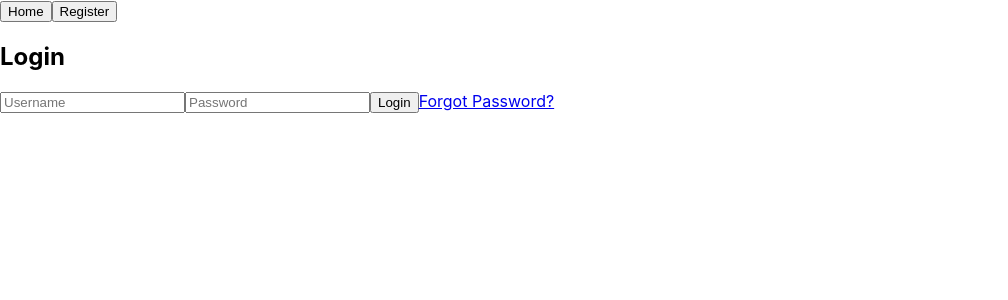
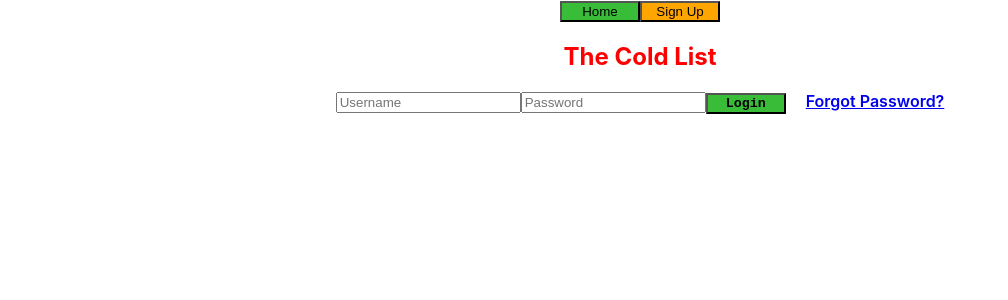
Before and after one commit to ClintTheEngineer/the-cold-list, a React (Create React App) app in the folder client/: page /login in a window 1280 px wide. Shown: the top 300 px of the page, without its empty margins (0-1008 px from the left). Built offline with nearby package versions, Linux system fonts and the light colour scheme.

Commit message:
UI first touches

```diff
--- a/client/src/App.css
+++ b/client/src/App.css
@@ -36,3 +36,56 @@
     transform: rotate(360deg);
   }
 }
+
+
+#login-hdr {
+  text-align: center;
+  color: red;
+}
+
+#login-btn {
+  background-color: rgb(57, 189, 57);
+  width: 80px;
+  font-family:'Courier New', Courier, monospace;
+  font-weight: 700;
+  cursor: pointer;
+}
+
+#reset-pswd {
+  padding-left: 20px;
+  font-weight: 600;
+}
+#home-btn {
+  background-color: rgb(57, 189, 57);
+  width: 80px;
+  cursor: pointer;
+}
+
+#sign-up {
+  background-color: orange;
+  width: 80px;
+  cursor: pointer;
+}
+
+li {
+  list-style-type: none;
+}
+
+.edit-btn {
+  margin-right: 25px;
+  background-color: rgb(75, 75, 236);
+  color: white;
+}
+
+.delete-btn {
+  margin-left: 25px;
+  background-color: red;
+  color: white;
+}
+
+#logout-btn, #addTodo-btn {
+  background-color: rgb(57, 189, 57);
+  width: 80px;
+  cursor: pointer;
+  font-weight: 600;
+}
--- a/client/src/App.js
+++ b/client/src/App.js
@@ -6,7 +6,7 @@ import Register from './components/Register';
 import { Home } from './components/Home';
 import ForgotPassword from './components/ForgotPassword';
 import ResetPassword from './components/ResetPassword';
-
+import appName from './components/Home'
 
 function App() {
   const [token, setToken] = useState('');
@@ -18,7 +18,7 @@ function App() {
     <Route path='/' exact element={<Home />} component={TodoForm} />
     <Route path="/register" element={<Register />} />
     <Route path="*" element={<Navigate to="/" />} />
-    <Route path="/login" exact element={<Login setToken={setToken} />} />
+    <Route path="/login" exact element={<Login setToken={setToken} appName={appName} />} />
     <Route path="/forgot-password" element={<ForgotPassword />} />
     <Route path="/validate-password" component={token} element={<ResetPassword />} />
     </Routes>
--- a/client/src/components/Home.js
+++ b/client/src/components/Home.js
@@ -6,11 +6,14 @@ import LogoutButton from './LogoutButton';
 import TodoForm from './TodoForm';
 import TodoList from './TodoList';
 
+
 export const Home = ({ token, username }) => {
-    const [refresh, setRefresh] = useState(false);
+  const [refresh, setRefresh] = useState(false);
   token = localStorage.getItem('token')
   username = localStorage.getItem('username');
-    const navigate = useNavigate();
+  const navigate = useNavigate();
+  const appName = 'The Cold List';
+
 
     useEffect(() => {
         // Check if there's a saved token in localStorage
@@ -34,9 +37,10 @@ export const Home = ({ token, username }) => {
         setRefresh(!refresh);
     }
 
+
     return (
         <>
-            <h1>Icy To Do List</h1>
+            <h1>{appName}</h1>
             <div className="user-info">
                 <p>Hello, {username ? username.toUpperCase() : ''}</p>
             </div>
--- a/client/src/components/Login.js
+++ b/client/src/components/Login.js
@@ -2,6 +2,7 @@ import React, { useState, useEffect } from 'react';
 import { useNavigate } from 'react-router';
 import { connect } from 'react-redux'; // Import connect
 import { setUserInfo } from '../store/actions'; // Import your action
+import '../../src/App.css';
 
 
 function Login({ setToken, setUserInfo }) {
@@ -9,6 +10,7 @@ function Login({ setToken, setUserInfo }) {
   const [password, setPassword] = useState('');
   const [errorMessage, setErrorMessage] = useState('')
   const navigate = useNavigate();
+  const appName = 'The Cold List';
 
   useEffect(() => {
     const token = localStorage.getItem('token')
@@ -56,9 +58,9 @@ function Login({ setToken, setUserInfo }) {
 
   return (
     <div>
-      <button onClick={() => window.location.href = '/'}>Home</button>
-      <button onClick={() => window.location.href = '/register'}>Register</button>
-      <h2>Login</h2>
+      <button id='home-btn' onClick={() => window.location.href = '/'}>Home</button>
+      <button id="sign-up" onClick={() => window.location.href = '/register'} title='Create an account'>Sign Up</button>
+      <h2 id='login-hdr'>{appName}</h2>
       <input
         type="text"
         placeholder="Username"
@@ -72,8 +74,8 @@ function Login({ setToken, setUserInfo }) {
         onChange={(e) => setPassword(e.target.value)}
         onKeyUp={handleKeyPress}
       />
-      <button onClick={HandleLogin} onKeyUp={handleKeyPress}>Login</button>
-      <a href='/forgot-password'>Forgot Password?</a>
+      <button id='login-btn' onClick={HandleLogin} onKeyUp={handleKeyPress}>Login</button>
+      <a id='reset-pswd' href='/forgot-password' title='Click here to reset your password'>Forgot Password?</a>
       <p>{errorMessage}</p>
     </div>
   );
--- a/client/src/components/LogoutButton.js
+++ b/client/src/components/LogoutButton.js
@@ -19,7 +19,7 @@ function LogoutButton() {
   };
 
   return (
-    <button onClick={handleLogout}>Log Out</button>
+    <button id='logout-btn' onClick={handleLogout}>Log Out</button>
   );
 }
 
--- a/client/src/components/ResetPassword.js
+++ b/client/src/components/ResetPassword.js
@@ -1,5 +1,5 @@
 // ResetPassword.js
-import { useParams, useNavigate } from 'react-router-dom';
+import { useNavigate } from 'react-router-dom';
 import React, { useState, useEffect } from 'react';
 
 function ResetPassword() {
--- a/client/src/components/TodoForm.js
+++ b/client/src/components/TodoForm.js
@@ -58,7 +58,7 @@ function TodoForm({ username, refreshTodoList }) {
         onChange={handleTodoChange}
         onKeyUp={handleKeyPress}
       />
-      <button onClick={handleAddTodo}>Add Todo</button>
+      <button id='addTodo-btn' onClick={handleAddTodo}>Add Todo</button>
     </div>
   );
 }
--- a/client/src/components/TodoList.js
+++ b/client/src/components/TodoList.js
@@ -114,7 +114,7 @@ const handleDeleteTodo = async (todoId) => {
       <h2>Todo List</h2>
       <ul>
         {todos.map((todo) => (
-          <li key={todo.id}>
+          <li key={todo.id} className='list-map'>
             {editMode && editTodoId === todo.id ? (
               <>
                 <input
@@ -127,9 +127,9 @@ const handleDeleteTodo = async (todoId) => {
               </>
             ) : (
               <>
-                <button onClick={() => handleEditTodo(todo.id, todo.task_name)}>Edit</button>
+                <button className='edit-btn' onClick={() => handleEditTodo(todo.id, todo.task_name)}>Edit</button>
                 {todo.task_name}
-                <button onClick={() => handleDeleteTodo(todo.id)}>Delete</button>
+                <button className='delete-btn' onClick={() => handleDeleteTodo(todo.id)}>Delete</button>
               </>
             )}
           </li>
```
